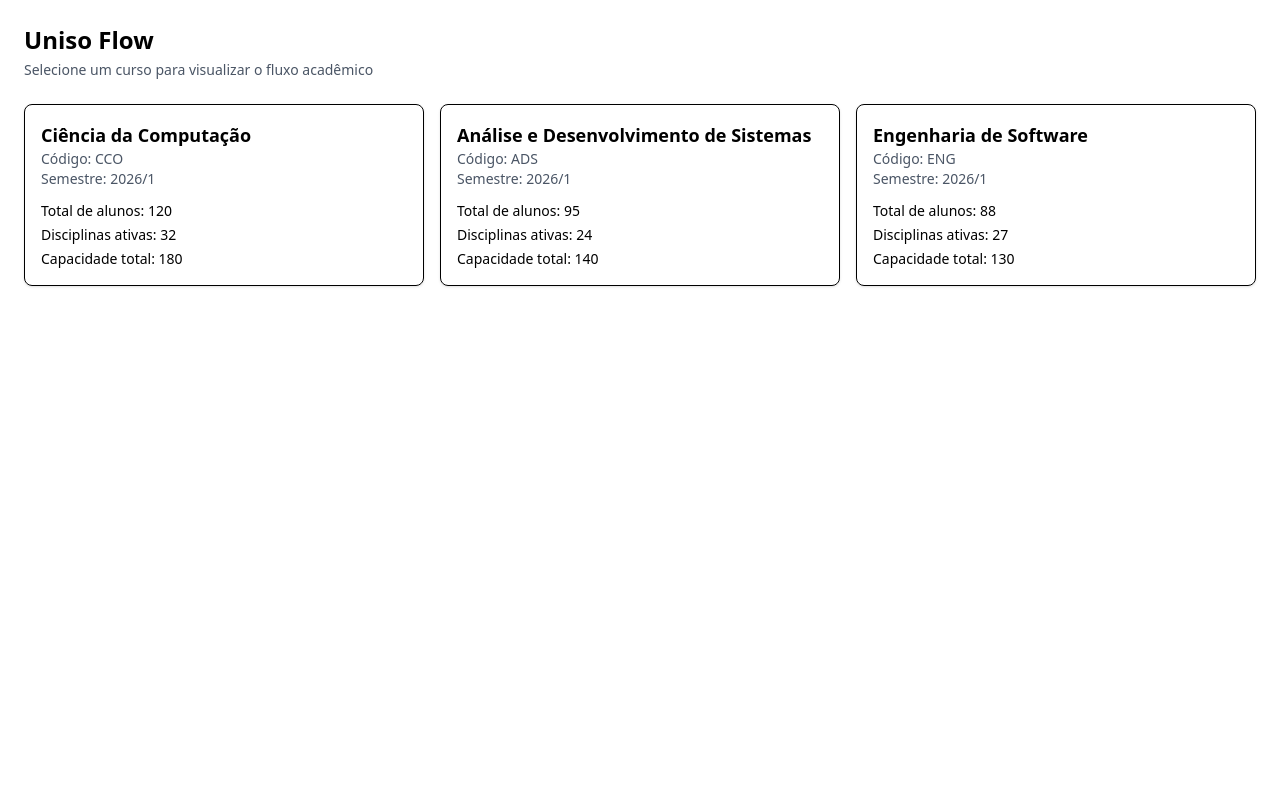
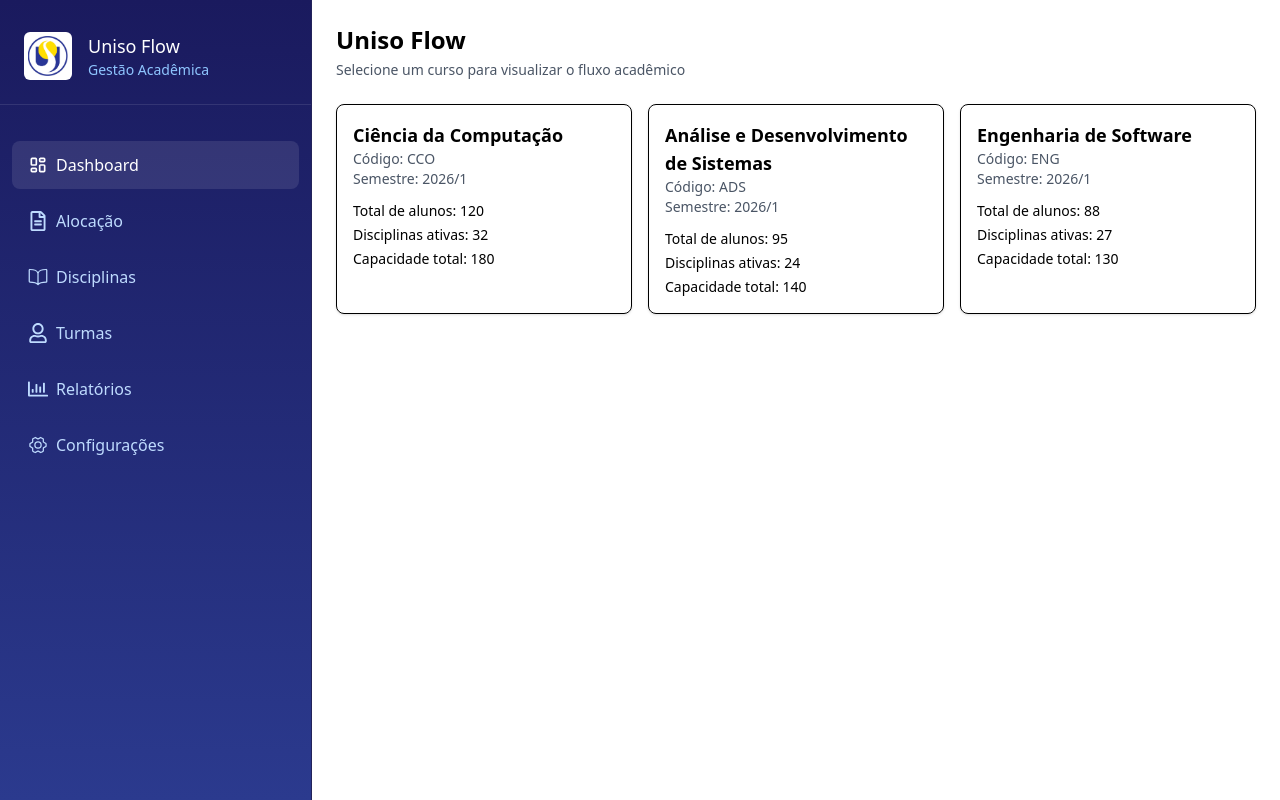
Before and after one commit to renanrod4/uniso-flow, a Next.js app: page / in a window 1280 px wide. Built offline with nearby package versions, Linux system fonts and the light colour scheme.

Commit message:
feat(sidebar) add sidebar to uniso-flow

```diff
--- a/app/layout.css
+++ b/app/layout.css
@@ -1 +1,57 @@
 @import "tailwindcss";
+:root {
+  /* Cores principais */
+  --background: #ffffff;
+  --foreground: oklch(0.145 0 0);
+  --primary: #030213;
+  --primary-foreground: oklch(1 0 0);
+
+  /* Cores secundárias */
+  --secondary: oklch(0.95 0.0058 264.53);
+  --secondary-foreground: #030213;
+
+  /* Cards e Popovers */
+  --card: #ffffff;
+  --card-foreground: oklch(0.145 0 0);
+  --popover: oklch(1 0 0);
+  --popover-foreground: oklch(0.145 0 0);
+
+  /* Muted (tons suaves) */
+  --muted: #ececf0;
+  --muted-foreground: #717182;
+
+  /* Accent (destaque) */
+  --accent: #e9ebef;
+  --accent-foreground: #030213;
+
+  /* Destructive (ações destrutivas) */
+  --destructive: #d4183d;
+  --destructive-foreground: #ffffff;
+
+  /* Bordas e Inputs */
+  --border: rgba(0, 0, 0, 0.1);
+  --input: transparent;
+  --input-background: #f3f3f5;
+  --switch-background: #cbced4;
+  --ring: oklch(0.708 0 0);
+
+  /* Gráficos (Charts) */
+  --chart-1: oklch(0.646 0.222 41.116);
+  --chart-2: oklch(0.6 0.118 184.704);
+  --chart-3: oklch(0.398 0.07 227.392);
+  --chart-4: oklch(0.828 0.189 84.429);
+  --chart-5: oklch(0.769 0.188 70.08);
+
+  /* Sidebar */
+  --sidebar: oklch(0.985 0 0);
+  --sidebar-foreground: oklch(0.145 0 0);
+  --sidebar-primary: #030213;
+  --sidebar-primary-foreground: oklch(0.985 0 0);
+  --sidebar-accent: oklch(0.97 0 0);
+  --sidebar-accent-foreground: oklch(0.205 0 0);
+  --sidebar-border: oklch(0.922 0 0);
+  --sidebar-ring: oklch(0.708 0 0);
+
+  /* Outros */
+  --radius: 0.625rem;
+}
--- a/app/layout.tsx
+++ b/app/layout.tsx
@@ -1,10 +1,11 @@
-import type { Metadata } from "next";
-import "./layout.css";
+import type { Metadata } from 'next';
+
+import './layout.css';
+import Sidebar from '@/components/sidebar/Sidebar';
 
 export const metadata: Metadata = {
-  title: "Uniso Flow",
-  description: "Gestão estratégica de fluxo acadêmico e equilíbrio de turmas para a Uniso",
-
+	title: 'Uniso Flow',
+	description: 'Gestão estratégica de fluxo acadêmico e equilíbrio de turmas para a Uniso',
 };
 
 export default function RootLayout({
@@ -14,7 +15,12 @@ export default function RootLayout({
 }>) {
 	return (
 		<html lang="pt-br">
-      <body>{children}</body>
+			<body style={{ margin: 0, padding: 0 }}>
+				<div style={{ display: 'flex', minHeight: '100vh' }}>
+					<Sidebar />
+					<main style={{ flex: 1 }}>{children}</main>
+				</div>
+			</body>
 		</html>
 	);
 }
--- /dev/null
+++ b/components/sidebar/Sidebar.tsx
@@ -0,0 +1,40 @@
+import Image from 'next/image';
+
+import { TbLayoutDashboard } from 'react-icons/tb';
+import { FaRegFileAlt, FaRegChartBar, FaRegUser } from 'react-icons/fa';
+import { IoBookOutline } from 'react-icons/io5';
+import { PiGearSix } from 'react-icons/pi';
+import SidebarItem from './SidebarItem';
+
+const items = [
+	{ icon: <TbLayoutDashboard className="text-xl" />, label: 'Dashboard', href: '#', active: true },
+	{ icon: <FaRegFileAlt className="text-xl" />, label: 'Alocação', href: '#' },
+	{ icon: <IoBookOutline className="text-xl" />, label: 'Disciplinas', href: '#' },
+	{ icon: <FaRegUser className="text-xl" />, label: 'Turmas', href: '#' },
+	{ icon: <FaRegChartBar className="text-xl" />, label: 'Relatórios', href: '#' },
+	{ icon: <PiGearSix className="text-xl" />, label: 'Configurações', href: '#' },
+];
+
+export default function Sidebar() {
+	return (
+		<aside className="w-78 min-h-screen flex flex-col p-0 pb-8 border-r border-[#23235a] text-white bg-linear-to-b from-[#1a1a5e] to-[#2b3a8e]">
+			<div className="flex items-center gap-4 px-6 pt-8 pb-6 border-b border-white/10">
+				<div className="bg-white p-1 rounded-md">
+					<Image src="/images/uniso.png" alt="Uniso Flow Logo" width={40} height={40} />
+				</div>
+				<div>
+					<div className="text-lg text-white">Uniso Flow</div>
+					<div className="text-sm text-blue-300">Gestão Acadêmica</div>
+				</div>
+			</div>
+			<nav className="flex flex-col gap-2 mt-6 p-3">
+				{items.map(item => (
+					// Itera sobre os itens do menu e renderiza cada um usando o componente SidebarItem
+					<SidebarItem key={item.label} href={item.href} active={item.active}>
+						{item.icon} {item.label}
+					</SidebarItem>
+				))}
+			</nav>
+		</aside>
+	);
+}
--- /dev/null
+++ b/components/sidebar/SidebarItem.tsx
@@ -0,0 +1,21 @@
+import Link from 'next/link';
+import { ReactNode } from 'react';
+
+type SidebarItemProps = {
+	href: string;
+	children: ReactNode;
+	active?: boolean;
+};
+
+export default function SidebarItem({ href, children, active }: SidebarItemProps) {
+	return (
+		<Link
+			href={href}
+			className={`flex items-center gap-2 px-4 py-3 rounded-lg transition text-blue-200 font-medium
+        ${active ? 'bg-white/10 text-white font-bold hover:bg-white/20' : 'hover:bg-white/10'}
+      `}
+		>
+			{children}
+		</Link>
+	);
+}
```
Also changed, not shown: package.json (+5 -4 lines), public/images/uniso.png (added), 1 other file (tests, documents, lock files or other folders). Lines whose indentation alone changed are shown as unchanged.
